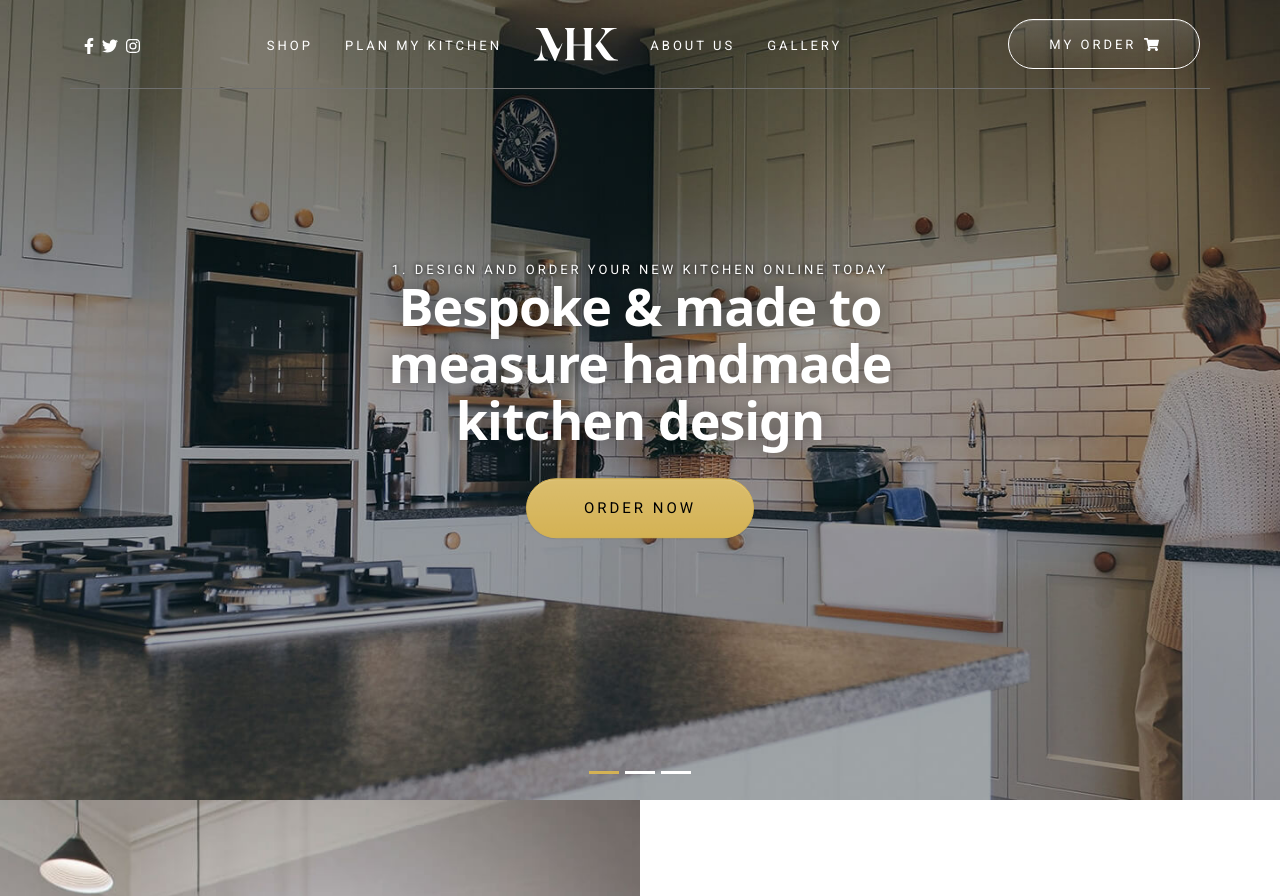
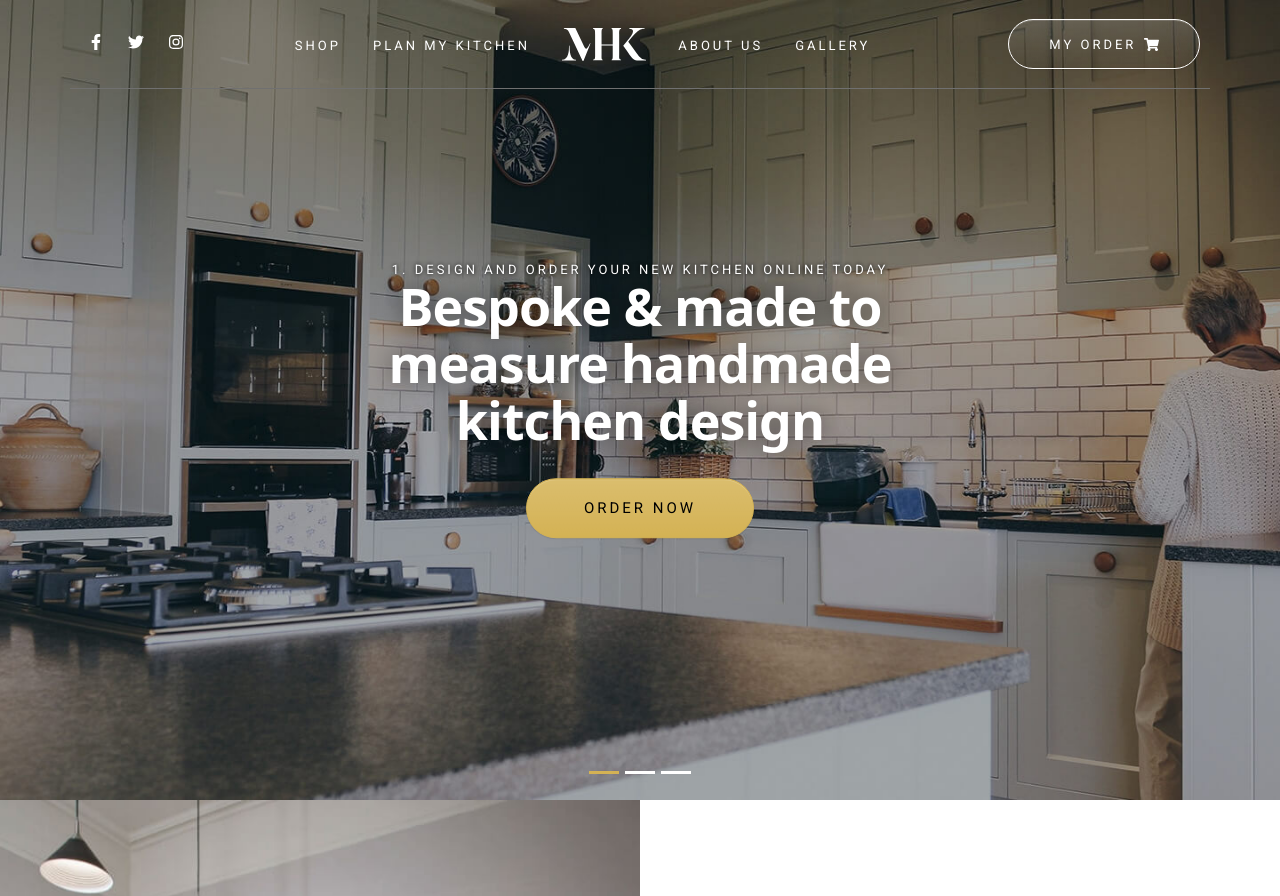
Before and after one commit to PictureElement/front-end-trial, a website built with Vite: page src/index.html in a window 1280 px wide. Shown: the top 896 px of the page. Built offline with nearby package versions, Linux system fonts and the light colour scheme; files whose address does not match are found by name.

Commit message:
style(custom-navbar): increase header social icon touch target size for better UX.

```diff
--- a/src/scss/styles.scss
+++ b/src/scss/styles.scss
@@ -71,7 +71,16 @@
   margin-bottom: 0;
 
   &__item {
-    margin: 0 4px;
+    width: 32px;
+    height: 32px;
+    margin-inline-end: 8px;
+
+    >a {
+      display: block;
+      text-align: center;
+      width: 100%;
+      height: 100%;
+    }
   }
 }
 
```
